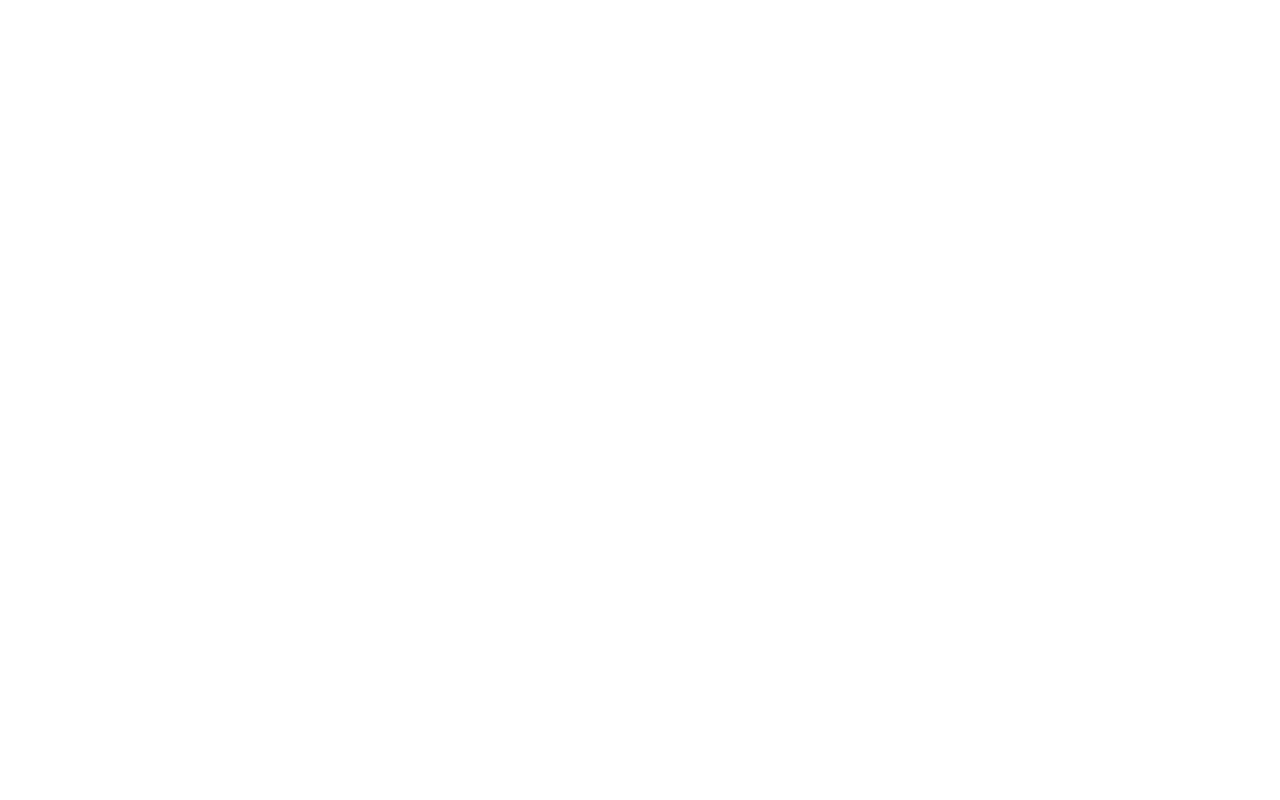
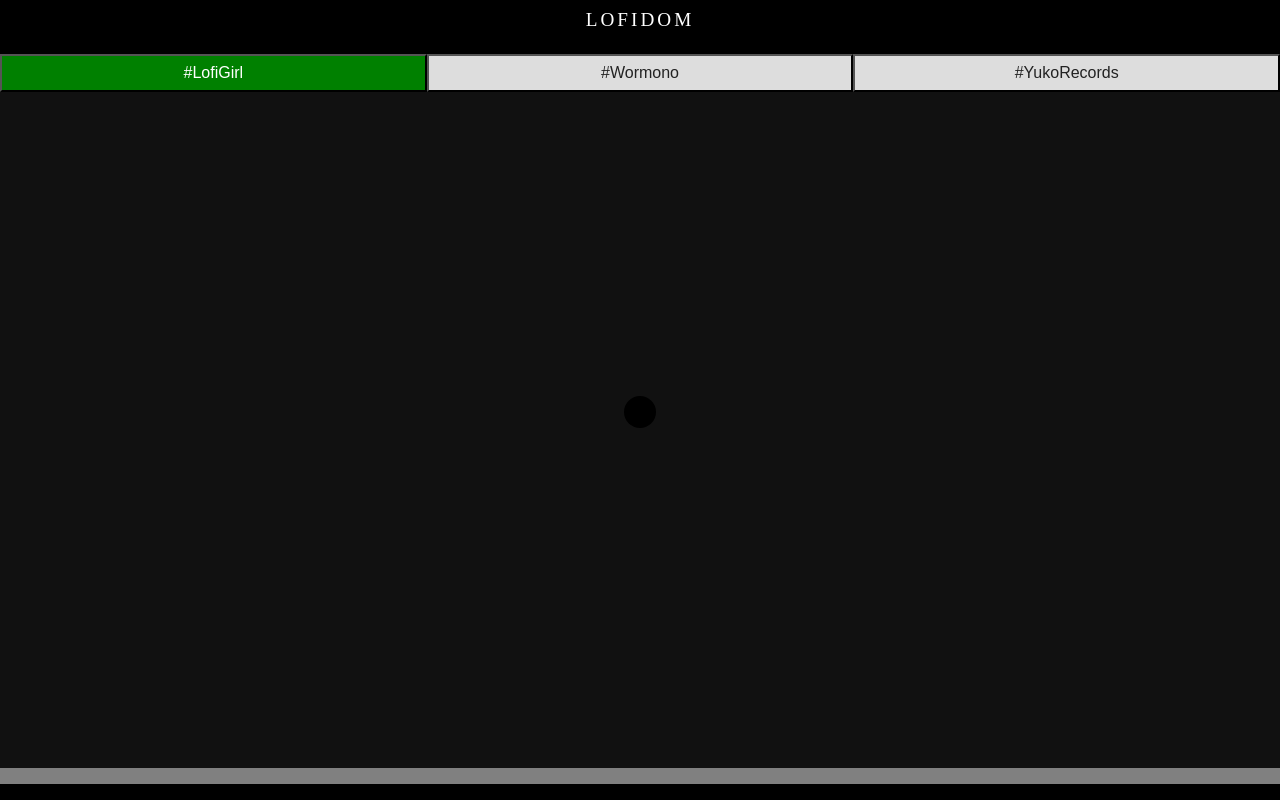
Before and after one commit to gauthamkrishnax/LofiDom, a website built with Vite: page index.html in a window 1280 px wide. Built offline with nearby package versions, Linux system fonts and the light colour scheme.

Commit message:
basic-player

```diff
--- a/index.html
+++ b/index.html
@@ -9,7 +9,24 @@
 </head>
 
 <body>
-  <div id="app"></div>
+  <header>
+    <div>
+      <h1>LOFIDOM</h1>
+    </div>
+    <nav id="Selector">
+      <button id="active" class="lofiGirl">#LofiGirl</button>
+      <button id="" class="wormono">#Wormono</button>
+      <button id="" class="yukoRecords">#YukoRecords</button>
+    </nav>
+  </header>
+  <main>
+    <div class="iframe-wrapper">
+      <div id="player"></div>
+    </div>
+  </main>
+  <div class="controls">
+    <progress id="progress" max="100" value="0">Progress</progress>
+  </div>
   <script type="module" src="./scripts/main.js"></script>
 </body>
 
--- a/scripts/main.js
+++ b/scripts/main.js
@@ -1,3 +1,86 @@
 import "../styles/index.css";
 
-console.log("Everything seems fine!");
+//Selector Functionality
+const selector = document.getElementById("Selector");
+let currentActiveMusic = document.getElementById("active");
+
+selector.addEventListener("click", (event) => {
+	currentActiveMusic.removeAttribute("id");
+	switch (event.target.innerText) {
+		case "#LofiGirl":
+			currentActiveMusic = event.target;
+			event.target.setAttribute("id", "active");
+			break;
+		case "#Wormono":
+			currentActiveMusic = event.target;
+			event.target.setAttribute("id", "active");
+			break;
+		case "#YukoRecords":
+			currentActiveMusic = event.target;
+			event.target.setAttribute("id", "active");
+			break;
+	}
+});
+
+// 2. This code loads the IFrame Player API code asynchronously.
+var tag = document.createElement("script");
+tag.src = "http://www.youtube.com/iframe_api";
+var firstScriptTag = document.getElementsByTagName("script")[0];
+firstScriptTag.parentNode.insertBefore(tag, firstScriptTag);
+
+// 3. This function creates an <iframe> (and YouTube player) after the API code downloads.
+// const playerDom = document.getElementById("player");
+
+var player;
+window.onYouTubeIframeAPIReady = () => {
+	player = new YT.Player("player", {
+		height: "200",
+		width: "350",
+		videoId: "DoFDbkziWSc",
+		playerVars: {
+			playsinline: 1,
+			autoplay: 1,
+			controls: 0,
+			showinfo: 0,
+			autohide: 0,
+			fs: 0,
+			iv_load_policy: 3,
+			modestbranding: 1,
+			rel: 0,
+		},
+		events: {
+			onReady: onPlayerReady,
+			onStateChange: onPlayerStateChange,
+		},
+	});
+};
+
+// 4. The API will call this function when the video player is ready.
+let duration = 0;
+const progress = document.getElementById("progress");
+
+function onPlayerReady(event) {
+	event.target.playVideo();
+	duration = player.getDuration();
+
+	// Change the parameters
+	setInterval(function () {
+		let time = player.getCurrentTime();
+		if (duration) progress.value = (time / duration) * 100;
+	}, 1000);
+}
+
+// 5. The API calls this function when the player's state changes.
+//    The function indicates that when playing a video (state=1),
+//    the player should play for six seconds and then stop.
+
+var done = false;
+
+function onPlayerStateChange(event) {
+	// console.log(event);
+	// console.log(player, player.getCurrentTime());
+}
+
+function stopVideo() {
+	player.stopVideo();
+}
--- a/styles/index.css
+++ b/styles/index.css
@@ -8,4 +8,75 @@
 html,
 body {
 	overflow: hidden;
+	background-color: #111111;
+	min-height: 100vh;
+	height: 100%;
 }
+main {
+	height: 100%;
+	display: flex;
+	align-items: center;
+	justify-content: center;
+	.iframe-wrapper {
+		margin-bottom: 10em;
+		width: min-content;
+		padding: 1em;
+		background-color: black;
+		border-radius: 1em;
+	}
+	z-index: 0;
+}
+header {
+	position: relative;
+	z-index: 1;
+	color: white;
+	background-color: black;
+	div {
+		display: flex;
+		justify-content: center;
+		align-items: center;
+		padding: 0.5em;
+		font-size: 1.2rem;
+		letter-spacing: 3px;
+	}
+	nav {
+		margin-top: 1em;
+		width: 100%;
+		display: flex;
+		justify-content: space-around;
+		button {
+			width: 100%;
+			color: #222222;
+			background-color: #dddddd;
+			font-size: 1em;
+			padding-top: 0.5em;
+			padding-bottom: 0.5em;
+			cursor: pointer;
+		}
+		#active {
+			color: white;
+			background-color: green;
+		}
+	}
+}
+
+.controls {
+	background-color: black;
+	height: 2em;
+	width: 100%;
+	position: fixed;
+	bottom: 0;
+	progress {
+		width: 100%;
+	}
+	progress[value] {
+		appearance: none;
+		border: none;
+		color: green;
+	}
+
+	progress[value]::-webkit-progress-value {
+		background-image: linear-gradient(to right, #00ff00, #014f01);
+		transition: width 1s linear;
+	}
+}
```
